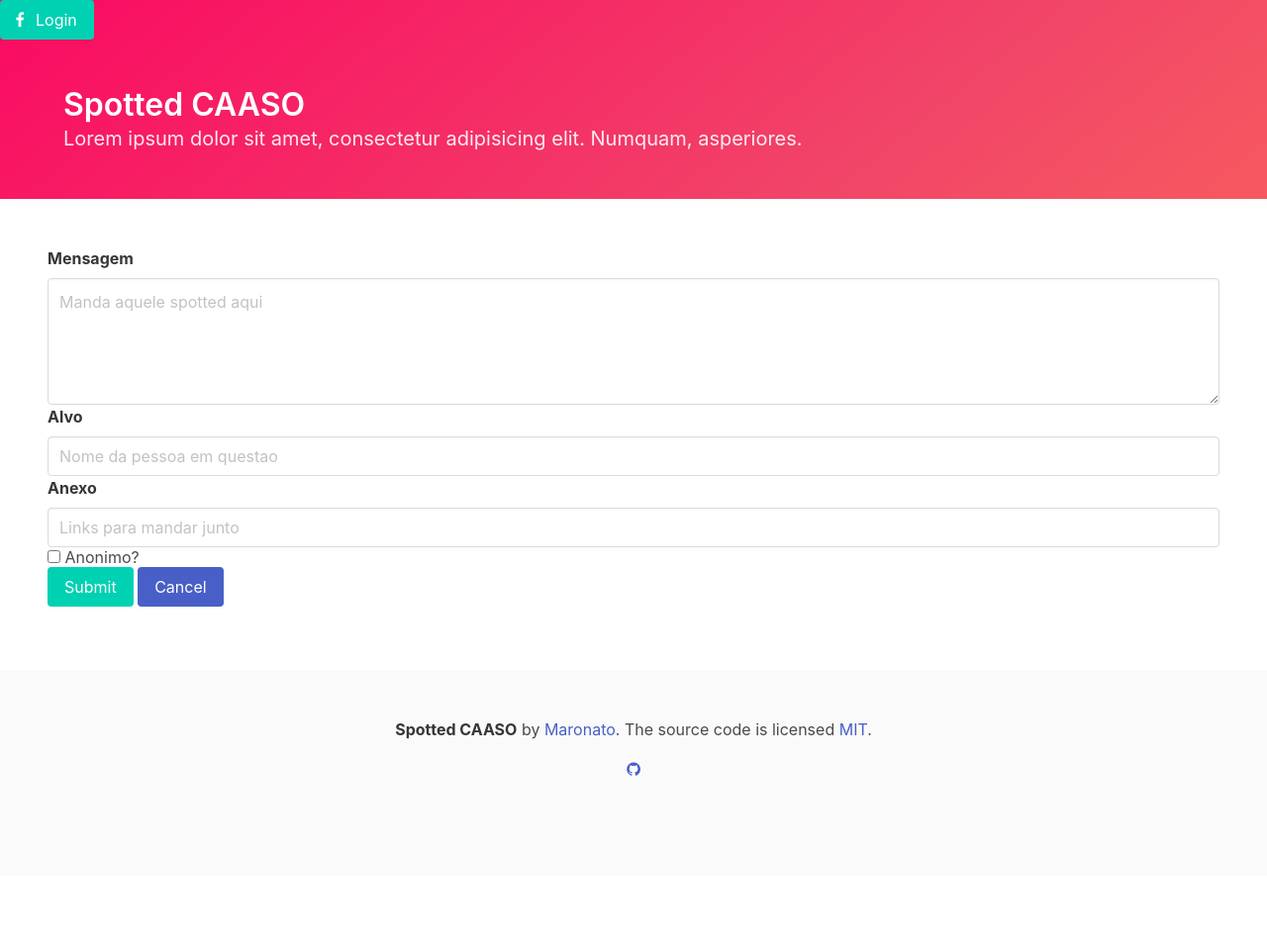
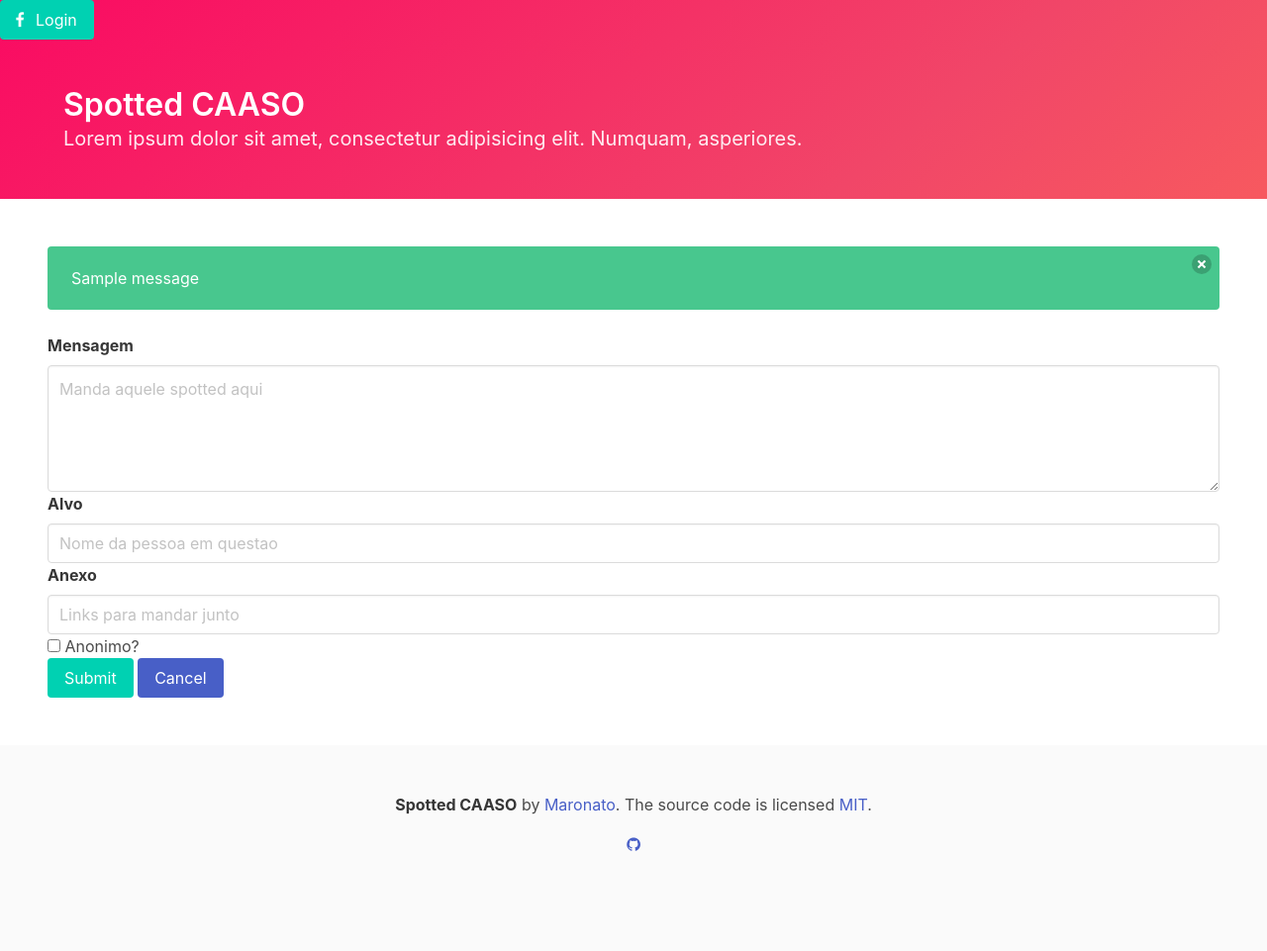
Before and after one commit to SpottedBot/SpottedBot, a Django app: page / in a window 1280 px wide. Shown: the whole page at 99% size. Before the commit the page ends 784 px from the top, so only its background shows below. Run offline with Django 3.2, Linux system fonts and the light colour scheme; tables that the repository leaves empty hold one stand-in row (values such as "Sample post"); one stand-in notice (Sample message) is shown; some libraries are stand-ins or nearby versions.

Commit message:
Too sleepy for a meaningful commit message

```diff
--- /dev/null
+++ b/app/static/js/main.js
@@ -0,0 +1 @@
+$('.delete').on('click', function (e) { $(this).parent().addClass('is-hidden') })
--- a/app/templates/base.html
+++ b/app/templates/base.html
@@ -1,8 +1,16 @@
-{% load static %}
+<!DOCTYPE html>
+<html>
+
+<head>
+	<meta charset="utf-8">
+	<meta http-equiv="X-UA-Compatible" content="IE=edge">
+	<title>Spotted CAASO</title>
+	{% load staticfiles %}
 	<link rel="stylesheet" href="https://maxcdn.bootstrapcdn.com/font-awesome/4.6.3/css/font-awesome.min.css">
 	<link rel="stylesheet" href="https://cdnjs.cloudflare.com/ajax/libs/bulma/0.1.2/css/bulma.min.css">
-<script src='https://www.google.com/recaptcha/api.js'></script>
+</head>
 
+<body>
 	<section class="hero is-danger is-bold">
 		<div class="control">
 			<a class="button is-primary" href="/login/facebook/">
@@ -42,3 +50,10 @@
 			</div>
 		</div>
 	</footer>
+
+	<script src='https://www.google.com/recaptcha/api.js'></script>
+	<script src="https://code.jquery.com/jquery-3.1.1.slim.min.js"></script>
+	<script src='{% static "js/main.js" %}'></script>
+</body>
+
+</html>
--- a/app/templates/index.html
+++ b/app/templates/index.html
@@ -3,6 +3,22 @@
 {% block content %}
 <section class="section">
 	<div class="is-vertical tile">
+		{% if messages %}
+			{% for message in messages %}
+				{% if message.tags == 'success' %}
+				<div class="notification is-success">
+					<button class="delete"></button>
+					{{message |safe}}
+				</div>
+				{% else %}
+				<div class="notification is-warning">
+					<button class="delete"></button>
+					{{message |safe}}
+				</div>
+				{% endif %}
+			{% endfor %}
+		{% endif %}
+
 		<form action="{% url 'post_spotted' %}" method="POST" accept-charset="utf-8">
 			{% csrf_token %}
 			<label class="label">Mensagem</label>
--- a/app/views.py
+++ b/app/views.py
@@ -62,7 +62,7 @@ def post_spotted(request):
     posted = page_utils.post(f_fields['message'], f_fields['author'], f_fields['target'], f_fields['attachment'])
 
     messages.add_message(request, messages.SUCCESS,
-                         'Spotted enviado!<b><a target="_blank" href="http://facebook.com/%s">Me mostre!</a>'
+               '<b><a class="is-link button" target="_blank" href="http://facebook.com/%s">Spotted enviado!!</a></b>'
                          % posted.post_id)
     return redirect('/')
 
```
Lines whose indentation alone changed are shown as unchanged.
